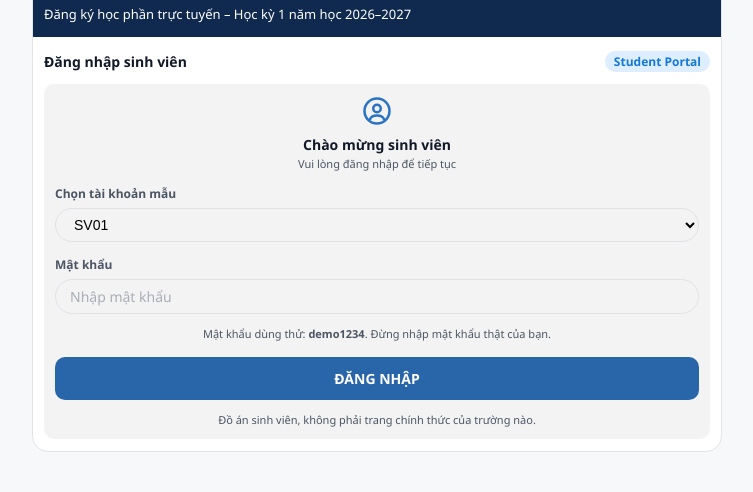
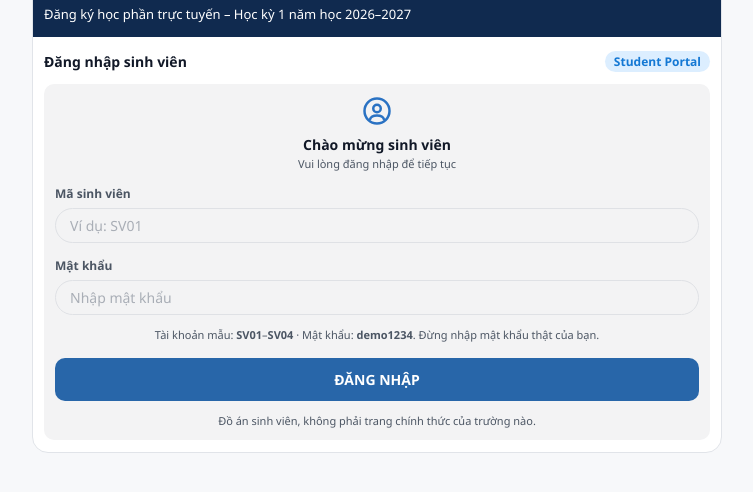
Before and after one commit to ducanh207bg-creator/dang-ky-mon-hoc, a plain HTML site: page docs/index.html in a window 1280 px wide. Shown: the part 222-714 px from the top of the page, without its empty margins (263-1016 px from the left). Drawn offline with Linux system fonts and the light colour scheme.

Commit message:
Use text input for student ID on login page

```diff
--- a/docs/demo-api.js
+++ b/docs/demo-api.js
@@ -59,10 +59,11 @@ function overlaps(a, b) {
 // Cùng tên và cách dùng với hàm gọi máy chủ trong bản thật
 async function api(url, body) {
   if (url === '/api/login') {
-    if (!STUDENTS[body.student] || body.password !== DEMO_PASSWORD) {
+    const id = (body.student || '').trim().toUpperCase();
+    if (!STUDENTS[id] || body.password !== DEMO_PASSWORD) {
       throw new Error('Sai mã sinh viên hoặc mật khẩu.');
     }
-    return { token: body.student, name: STUDENTS[body.student] };
+    return { token: id, name: STUDENTS[id] };
   }
   if (url === '/api/logout') return {};
 
--- a/docs/index.html
+++ b/docs/index.html
@@ -52,7 +52,7 @@
     .welcome { margin: 4px 0 2px; font-weight: bold; font-size: 14px; }
     .hint, .footnote { font-size: 11px; color: #4b5563; }
     .login-box label { display: block; margin: 14px 0 6px; text-align: left; font-size: 12px; font-weight: 600; color: #4b5563; }
-    .login-box input, .login-box select { width: 100%; padding: 7px 14px; border: 1px solid #dfe1e5; border-radius: 99px; background: transparent; font-size: 14px; }
+    .login-box input { width: 100%; padding: 7px 14px; border: 1px solid #dfe1e5; border-radius: 99px; background: transparent; font-size: 14px; }
     input::placeholder { color: #a9aeb6; }
     input:focus { outline: 2px solid #2866a9; outline-offset: 0; }
     .login-box button { width: 100%; margin-top: 16px; padding: 12px; border: 0; border-radius: 10px; background: #2866a9; color: white; font-weight: bold; font-size: 14px; }
@@ -141,14 +141,12 @@
           <p class="welcome">Chào mừng sinh viên</p>
           <p class="hint">Vui lòng đăng nhập để tiếp tục</p>
 
-          <label for="student">Chọn tài khoản mẫu</label>
-          <select id="student">
-            <option>SV01</option><option>SV02</option><option>SV03</option><option>SV04</option>
-          </select>
+          <label for="student">Mã sinh viên</label>
+          <input id="student" autocomplete="username" placeholder="Ví dụ: SV01" required>
 
           <label for="password">Mật khẩu</label>
           <input id="password" type="password" autocomplete="off" placeholder="Nhập mật khẩu" required>
-          <p class="footnote">Mật khẩu dùng thử: <b>demo1234</b>. Đừng nhập mật khẩu thật của bạn.</p>
+          <p class="footnote">Tài khoản mẫu: <b>SV01</b>–<b>SV04</b> · Mật khẩu: <b>demo1234</b>. Đừng nhập mật khẩu thật của bạn.</p>
 
           <button>ĐĂNG NHẬP</button>
           <p class="message" id="loginMessage" role="alert"></p>
```
